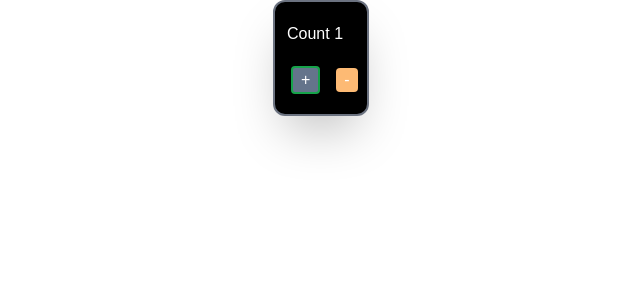
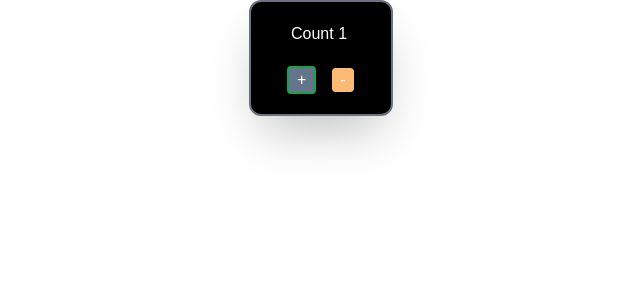
Before and after one commit to Abduallah-Shaklaoon/cprg306-assignments, a Next.js app: page /week-4 in a window 1280 px wide. Shown: the top 300 px of the page, without its empty margins (319-959 px from the left). Built offline with nearby package versions, Linux system fonts and the light colour scheme.

Commit message:
Changed styling on the counter

```diff
--- a/app/week-4/new-item.js
+++ b/app/week-4/new-item.js
@@ -14,10 +14,10 @@ export default function Counter() {
     };
 
     return (
-        <div className='bg-black border-2 border-gray-500 text-white w-24 shadow-2xl rounded-xl'>
-            <p className="mt-5 ml-3">Count {count}</p>
+        <div className='bg-black border-2 border-gray-500 text-white w-36 shadow-2xl rounded-xl flex-column align-middle m-auto'>
+            <p className="mt-5 ml-10">Count {count}</p>
             <div className='flex-row mt-5 mb-5'>
-                <button onClick={increment} disabled={count == 20} className='mr-2 ml-4 pr-2 pl-2 rounded border-solid border-2 disabled:bg-orange-300 disabled:border-none border-green-600 hover:bg-green-600 bg-slate-500'>+</button>
+                <button onClick={increment} disabled={count == 20} className='mr-2 ml-9 pr-2 pl-2 rounded border-solid border-2 disabled:bg-orange-300 disabled:border-none border-green-600 hover:bg-green-600 bg-slate-500'>+</button>
                 <button onClick={decrement} disabled={count == 1} className='ml-2 pr-2 pl-2 rounded border-solid border-2 bg-slate-500 border-red-600 hover:bg-red-600 disabled:bg-orange-300 disabled:border-none'>-</button>
             </div>
        </div>
```
